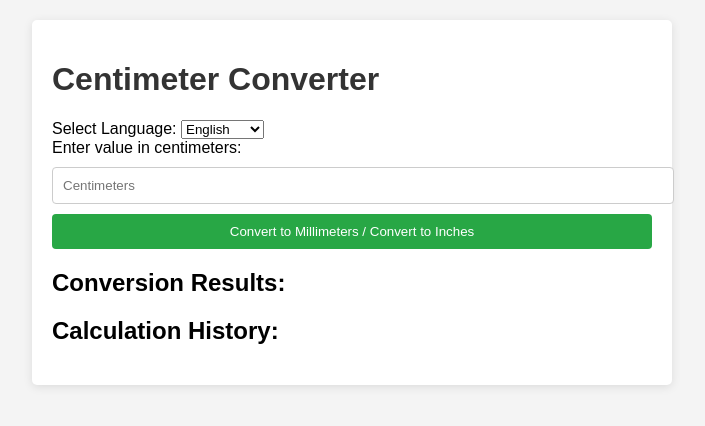
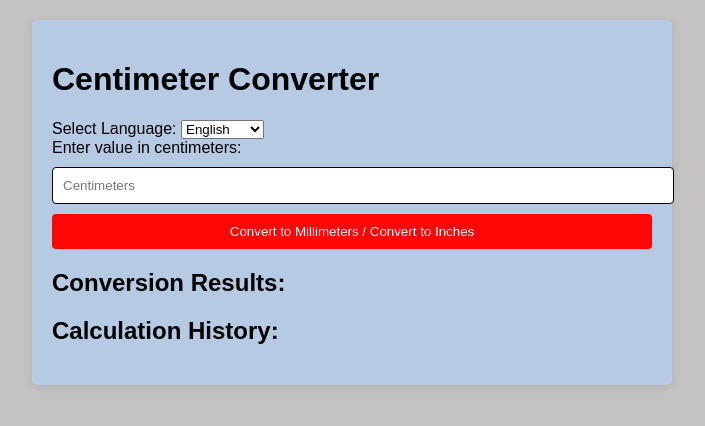
Before and after one commit to Kazuma23132/projeto-converso-, a plain HTML site: page index.html in a window 1280 px wide. Shown: the whole page, without its empty margins (288-993 px from the left). Drawn offline with Linux system fonts and the light colour scheme.

Commit message:
Update styles.css
V1

```diff
--- a/styles.css
+++ b/styles.css
@@ -1,34 +1,34 @@
 body {
     font-family: Arial, sans-serif;
-    background-color: #f4f4f4;
+    background-color: #6d686867;
     margin: 0;
     padding: 20px;
 }
 
 h1 {
-    color: #333;
+    color: #000000;
 }
 
 .container {
     max-width: 600px;
     margin: auto;
-    background: white;
+    background: rgba(180, 204, 233, 0.877);
     padding: 20px;
     border-radius: 5px;
-    box-shadow: 0 2px 10px rgba(0, 0, 0, 0.1);
+    box-shadow: 0 2px 10px rgba(10, 3, 3, 0.1);
 }
 
 input[type="number"] {
     width: 100%;
     padding: 10px;
     margin: 10px 0;
-    border: 1px solid #ccc;
+    border: 1px solid #000000;
     border-radius: 4px;
 }
 
 button {
-    background-color: #28a745;
-    color: white;
+    background-color: #ff0606;
+    color: rgb(255, 255, 255);
     padding: 10px;
     border: none;
     border-radius: 4px;
@@ -37,7 +37,7 @@ button {
 }
 
 button:hover {
-    background-color: #218838;
+    background-color: #00e431;
 }
 
 .results {
```
